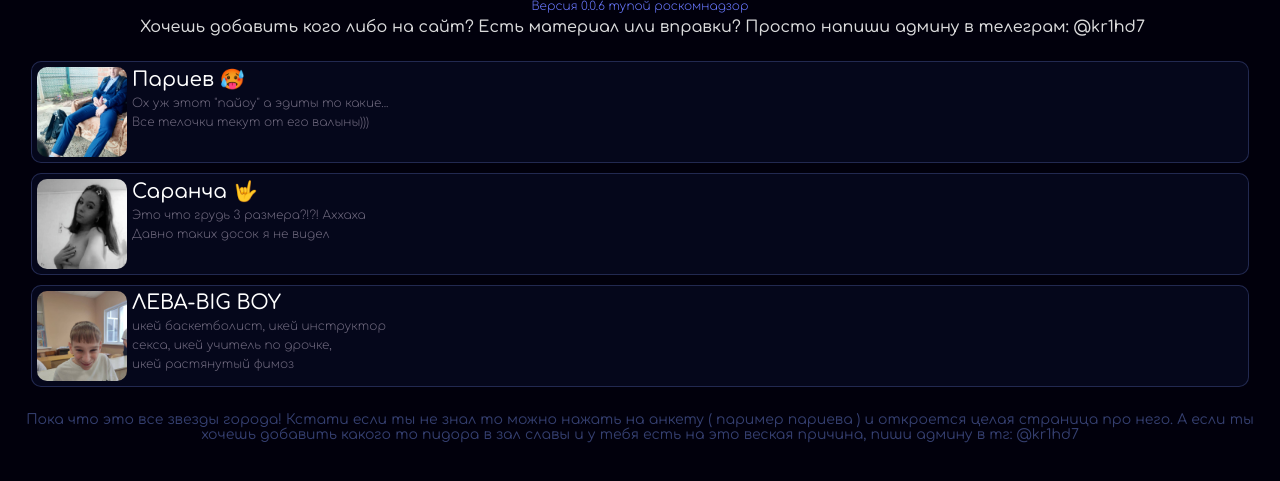
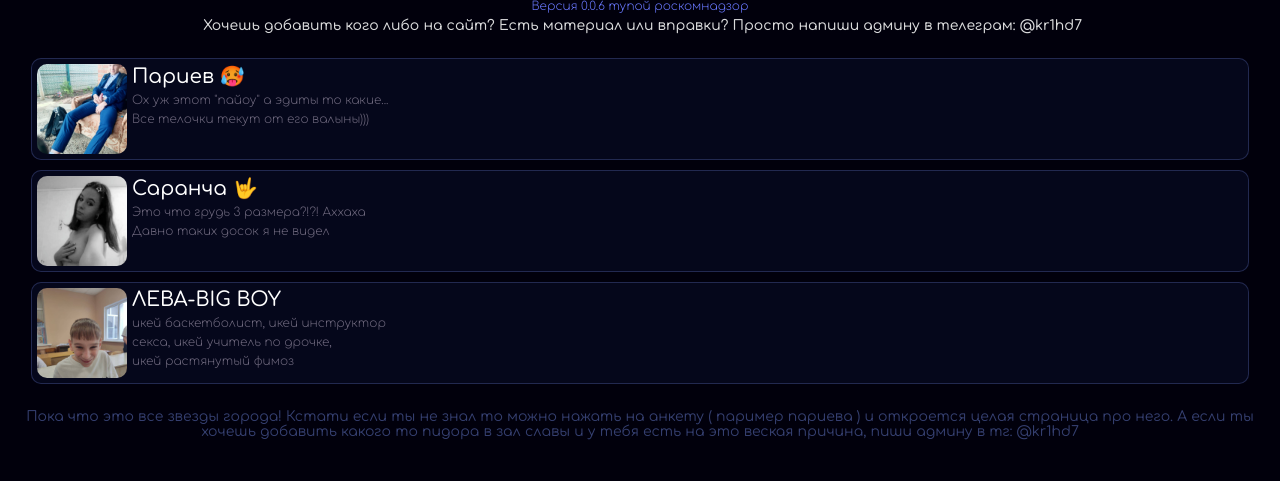
Before and after one commit to DeurGD/hall-of-flame2, a plain HTML site: page index.html in a window 1280 px wide. Shown: the part 47-528 px from the top of the page. Drawn offline with Linux system fonts and the light colour scheme; a web font is replaced by a local one.

Commit message:
Баг фикс

```diff
--- a/main.css
+++ b/main.css
@@ -67,9 +67,10 @@ a {
 
 .top-header2 {
     display: flex;
+    text-align: center;
     margin-left: 5px;
     margin-top: 5px;
-    font-size: 16px;
+    font-size: 14px;
     font-family: "Comfortaa", sans-serif;
     font-weight: 500;
     font-style: normal;
```
